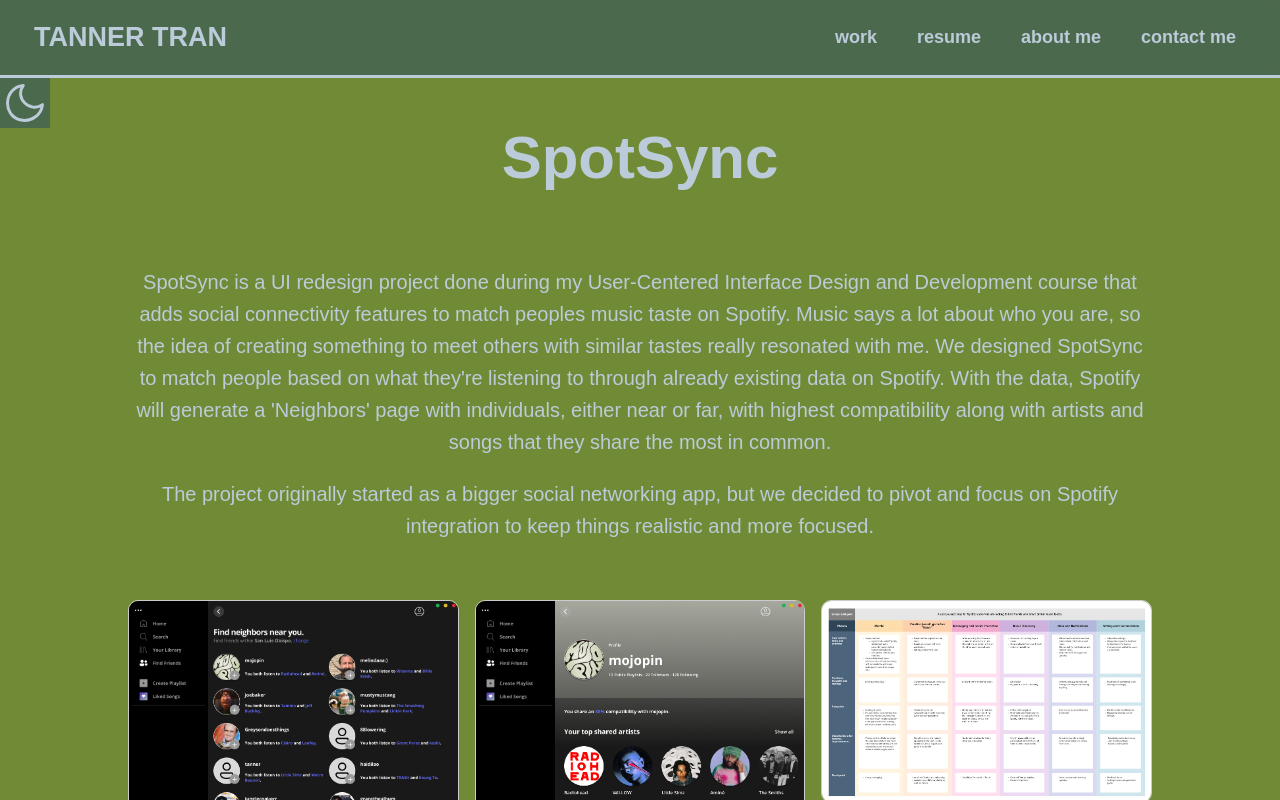
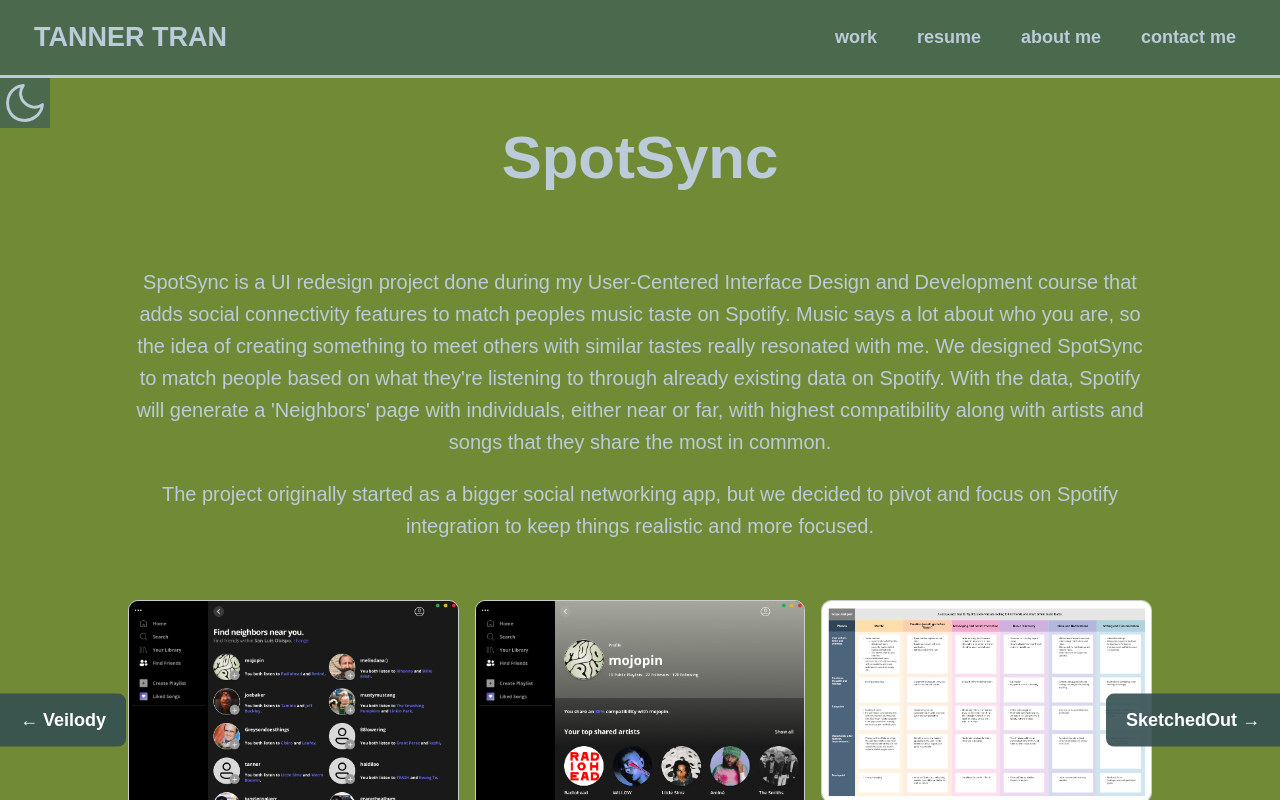
Before and after one commit to tanner9427/website, a Next.js app: page /projects/spotsync in a window 1280 px wide. Shown: the top 800 px of the page. Built offline with nearby package versions, Linux system fonts and the light colour scheme; a web font is replaced by a local one.

Commit message:
seek and prev implementation

```diff
--- a/pages/projects/project.module.css
+++ b/pages/projects/project.module.css
@@ -48,7 +48,7 @@
 
 .peekPrev, .peekNext {
   position: fixed;
-  top: 50%;
+  top: 90%;
   transform: translateY(-50%);
   background: rgba(53, 79, 82, 0.9);
   color: white;
--- a/pages/projects/spotsync.js
+++ b/pages/projects/spotsync.js
@@ -2,8 +2,13 @@
 import Layout from '../../components/layout'; // Adjust the path based on your project structure
 import styles from './project.module.css'; // Create a CSS module for styling the page
 import ImageModal from '../../components/ImageModal';
+import { projects } from '../../components/projectData';
+import { getProjectNav } from '../../components/projectNav';
+import Link from 'next/link';
 
 export default function SpotSync() {
+    const { prev, next } = getProjectNav('spotsync');
+
     return (
         <Layout showHeader={false} showNavbar={true} >
             <Head>
@@ -33,6 +38,14 @@
                     For more details, visit the <a href="https://example.com" target="_blank" rel="noopener noreferrer">project website</a>.
                 </p> */}
             </div>
+            {/* Peek buttons */}
+            <Link href={`/projects/${prev.slug}`} className={styles.peekPrev} aria-label={`Previous: ${prev.title}`}>
+                <span>← {prev.title}</span>
+            </Link>
+
+            <Link href={`/projects/${next.slug}`} className={styles.peekNext} aria-label={`Next: ${next.title}`}>
+                <span>{next.title} →</span>
+            </Link>
         </Layout>
     );
 }
```
Also changed, not shown: pages/projects/leasify.js (+13 -1 lines), pages/projects/sketchedout.js (+13 -0 lines), pages/projects/veilody.js (+12 -0 lines).
